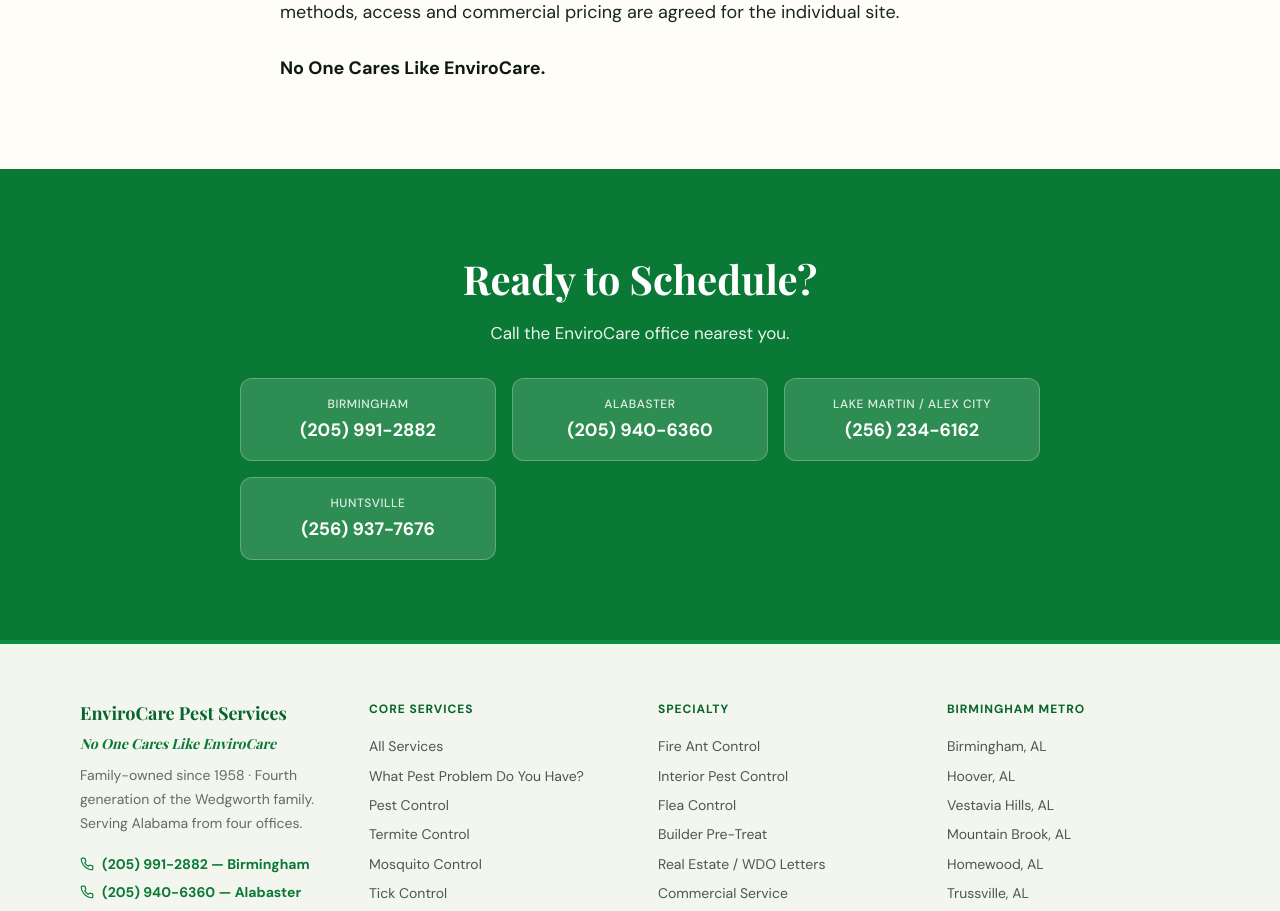
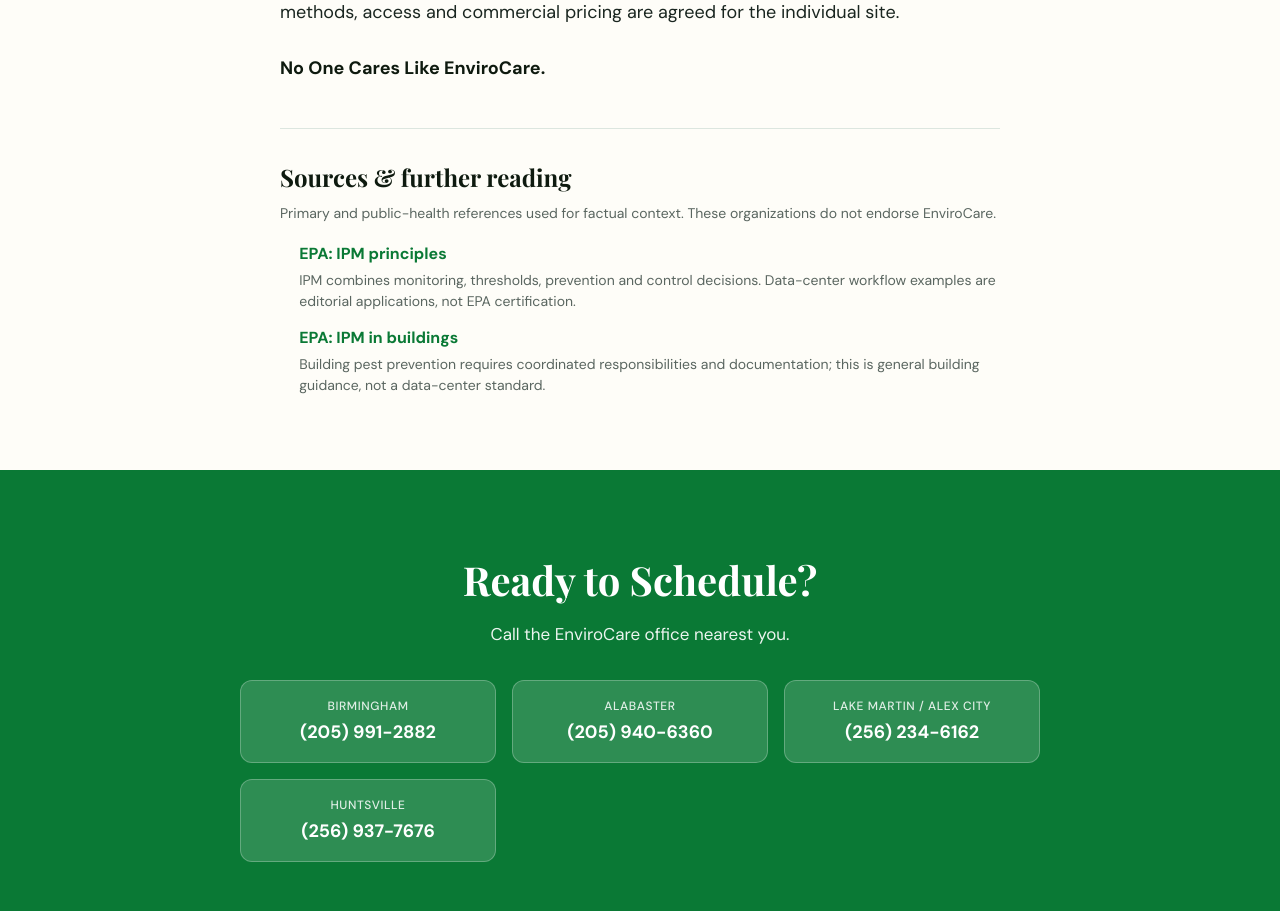
Before and after one commit to phillipwedgworth-cell/envirocare-website, a Next.js app: page /blog/data-center-ipm-plan in a window 1280 px wide. Shown: the part 3620-4531 px from the top of the page. Built offline with nearby package versions, Linux system fonts and the light colour scheme; no server answers.

Commit message:
content: show reviewed sources on editorial articles

```diff
--- a/components/BlogPostPage.tsx
+++ b/components/BlogPostPage.tsx
@@ -2,6 +2,7 @@
 
 import { getPostBySlug, isPublished } from '@/data/blog-posts';
 import { getBlogVisual } from '@/data/blog-visuals';
+import { getBlogCitations } from '@/data/blog-citations';
 import Image from 'next/image';
 import Link from 'next/link';
 import { notFound } from 'next/navigation';
@@ -13,6 +14,7 @@ export default function BlogPostPage({ slug }: { slug: string }) {
   }
 
   const photo = getBlogVisual(post);
+  const citations = getBlogCitations(post.slug);
 
   return (
     <main className="bpp-main">
@@ -49,6 +51,22 @@ export default function BlogPostPage({ slug }: { slug: string }) {
 
         <div className="bpp-body-wrap">
           <div className="bpp-body" dangerouslySetInnerHTML={{ __html: post.body }} />
+          {citations.length > 0 && (
+            <aside className="bpp-sources" aria-labelledby="bpp-sources-heading">
+              <h2 id="bpp-sources-heading">Sources &amp; further reading</h2>
+              <p className="bpp-sources-note">
+                Primary and public-health references used for factual context. These organizations do not endorse EnviroCare.
+              </p>
+              <ul>
+                {citations.map(source => (
+                  <li key={source.id}>
+                    <a href={source.url} rel="noreferrer">{source.title}</a>
+                    <span>{source.supports}</span>
+                  </li>
+                ))}
+              </ul>
+            </aside>
+          )}
         </div>
 
         <section className="bpp-cta-section">
@@ -210,6 +228,43 @@ const POST_CSS = `
   color: #0A7935;
   font-weight: 600;
 }
+.bpp-sources {
+  max-width: 720px;
+  margin: 44px auto 0;
+  padding-top: 30px;
+  border-top: 1px solid #DCE6DF;
+}
+.bpp-sources h2 {
+  margin: 0 0 8px;
+  font-family: var(--font-serif);
+  font-size: 24px;
+  color: #0E1A0F;
+}
+.bpp-sources-note {
+  margin: 0 0 18px;
+  color: #5A6660;
+  font-size: 14px;
+  line-height: 1.55;
+}
+.bpp-sources ul {
+  margin: 0;
+  padding-left: 1.2rem;
+}
+.bpp-sources li {
+  margin: 0 0 14px;
+  color: #1A2620;
+}
+.bpp-sources a {
+  color: #0A7935;
+  font-weight: 700;
+}
+.bpp-sources span {
+  display: block;
+  margin-top: 4px;
+  color: #5A6660;
+  font-size: 14px;
+  line-height: 1.5;
+}
 .bpp-cta-section {
   padding: 80px 24px;
   background: linear-gradient(135deg, #0A7935 0%, #0A7935 100%);
```
